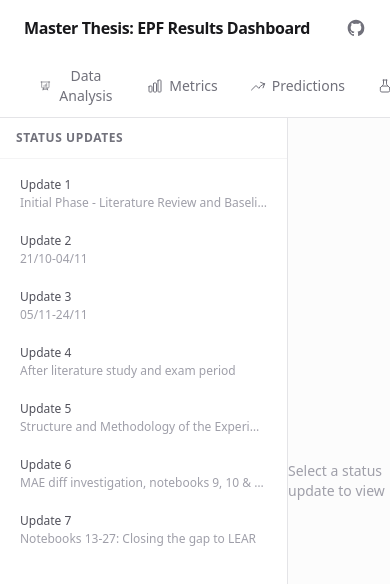
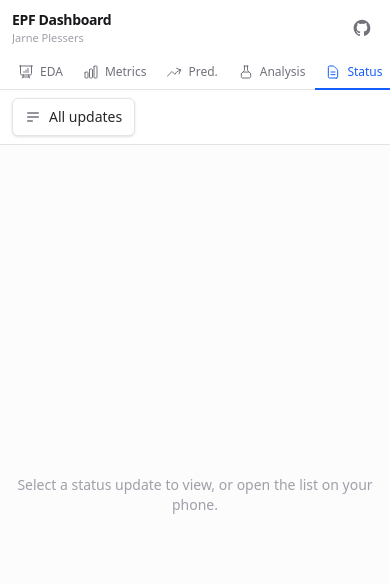
Before and after one commit to d1ff1cult0/masterproef-data-visualization, a Next.js app: page /status-updates in a window 390 px wide. Shown: the top 584 px of the page. Built offline with nearby package versions, Linux system fonts and the light colour scheme.

Commit message:
Made website more mobile friendly

```diff
--- a/components/Dashboard.tsx
+++ b/components/Dashboard.tsx
@@ -1,6 +1,6 @@
 "use client";
 
-import { useState, useEffect } from "react";
+import { useState, useEffect, useCallback } from "react";
 import { usePathname, useRouter } from "next/navigation";
 import Sidebar from "./Sidebar";
 import MetricsView from "./MetricsView";
@@ -13,10 +13,11 @@ import type { SelectedModel } from "@/lib/types";
 
 type Tab = "eda" | "metrics" | "predictions" | "analysis" | "status-updates";
 
-const TABS: { id: Tab; label: string; icon: React.ReactNode }[] = [
+const TABS: { id: Tab; label: string; shortLabel: string; icon: React.ReactNode }[] = [
   {
     id: "eda",
     label: "Data Analysis",
+    shortLabel: "EDA",
     icon: (
       <svg className="w-4 h-4" fill="none" viewBox="0 0 24 24" stroke="currentColor" strokeWidth={1.5}>
         <path strokeLinecap="round" strokeLinejoin="round" d="M3.75 3v11.25A2.25 2.25 0 006 16.5h2.25M3.75 3h-1.5m1.5 0h16.5m0 0h1.5m-1.5 0v11.25A2.25 2.25 0 0118 16.5h-2.25m-7.5 0h7.5m-7.5 0l-1 3m8.5-3l1 3m0 0l.5 1.5m-.5-1.5h-9.5m0 0l-.5 1.5M9 11.25v1.5M12 9v3.75m3-6v6" />
@@ -26,6 +27,7 @@ const TABS: { id: Tab; label: string; icon: React.ReactNode }[] = [
   {
     id: "metrics",
     label: "Metrics",
+    shortLabel: "Metrics",
     icon: (
       <svg className="w-4 h-4" fill="none" viewBox="0 0 24 24" stroke="currentColor" strokeWidth={1.5}>
         <path strokeLinecap="round" strokeLinejoin="round" d="M3 13.125C3 12.504 3.504 12 4.125 12h2.25c.621 0 1.125.504 1.125 1.125v6.75C7.5 20.496 6.996 21 6.375 21h-2.25A1.125 1.125 0 013 19.875v-6.75zM9.75 8.625c0-.621.504-1.125 1.125-1.125h2.25c.621 0 1.125.504 1.125 1.125v11.25c0 .621-.504 1.125-1.125 1.125h-2.25a1.125 1.125 0 01-1.125-1.125V8.625zM16.5 4.125c0-.621.504-1.125 1.125-1.125h2.25C20.496 3 21 3.504 21 4.125v15.75c0 .621-.504 1.125-1.125 1.125h-2.25a1.125 1.125 0 01-1.125-1.125V4.125z" />
@@ -35,6 +37,7 @@ const TABS: { id: Tab; label: string; icon: React.ReactNode }[] = [
   {
     id: "predictions",
     label: "Predictions",
+    shortLabel: "Pred.",
     icon: (
       <svg className="w-4 h-4" fill="none" viewBox="0 0 24 24" stroke="currentColor" strokeWidth={1.5}>
         <path strokeLinecap="round" strokeLinejoin="round" d="M2.25 18L9 11.25l4.306 4.307a11.95 11.95 0 015.814-5.519l2.74-1.22m0 0l-5.94-2.28m5.94 2.28l-2.28 5.941" />
@@ -44,6 +47,7 @@ const TABS: { id: Tab; label: string; icon: React.ReactNode }[] = [
   {
     id: "analysis",
     label: "Analysis",
+    shortLabel: "Analysis",
     icon: (
       <svg className="w-4 h-4" fill="none" viewBox="0 0 24 24" stroke="currentColor" strokeWidth={1.5}>
         <path strokeLinecap="round" strokeLinejoin="round" d="M9.75 3.104v5.714a2.25 2.25 0 01-.659 1.591L5 14.5M9.75 3.104c-.251.023-.501.05-.75.082m.75-.082a24.301 24.301 0 014.5 0m0 0v5.714a2.25 2.25 0 00.659 1.591L19 14.5M14.25 3.104c.251.023.501.05.75.082M19 14.5l-1.756-1.756a2.25 2.25 0 00-1.591-.659H8.347a2.25 2.25 0 00-1.591.659L5 14.5m14 0v4.25A2.25 2.25 0 0116.75 21h-9.5A2.25 2.25 0 015 18.75V14.5" />
@@ -53,6 +57,7 @@ const TABS: { id: Tab; label: string; icon: React.ReactNode }[] = [
   {
     id: "status-updates",
     label: "Status Updates",
+    shortLabel: "Status",
     icon: (
       <svg className="w-4 h-4" fill="none" viewBox="0 0 24 24" stroke="currentColor" strokeWidth={1.5}>
         <path strokeLinecap="round" strokeLinejoin="round" d="M9 12h6m-6 4h6m2 5H7a2 2 0 01-2-2V5a2 2 0 012-2h5.586a1 1 0 01.707.293l5.414 5.414a1 1 0 01.293.707V19a2 2 0 01-2 2z" />
@@ -80,8 +85,29 @@ export default function Dashboard() {
   const [selectedModels, setSelectedModels] = useState<SelectedModel[]>([]);
   const [activeTab, setActiveTab] = useState<Tab>(initialTab);
   const [selectedStatusUpdateId, setSelectedStatusUpdateId] = useState<string | null>(initialStatusId);
+  const [experimentsOpen, setExperimentsOpen] = useState(false);
 
   const hasModels = selectedModels.length > 0;
+
+  const closeExperiments = useCallback(() => setExperimentsOpen(false), []);
+
+  useEffect(() => {
+    if (!experimentsOpen) return;
+    const prev = document.body.style.overflow;
+    document.body.style.overflow = "hidden";
+    return () => {
+      document.body.style.overflow = prev;
+    };
+  }, [experimentsOpen]);
+
+  useEffect(() => {
+    if (!experimentsOpen) return;
+    const onKey = (e: KeyboardEvent) => {
+      if (e.key === "Escape") closeExperiments();
+    };
+    window.addEventListener("keydown", onKey);
+    return () => window.removeEventListener("keydown", onKey);
+  }, [experimentsOpen, closeExperiments]);
 
   // Sync state from URL when pathname changes (e.g. browser back/forward)
   useEffect(() => {
@@ -91,6 +117,7 @@ export default function Dashboard() {
   }, [pathname]);
 
   const handleTabChange = (tab: Tab) => {
+    closeExperiments();
     setActiveTab(tab);
     if (tab === "status-updates") {
       router.push("/status-updates");
@@ -108,23 +135,27 @@ export default function Dashboard() {
     }
   };
 
+  const showExperimentsChrome =
+    activeTab === "metrics" || activeTab === "predictions" || activeTab === "analysis";
+
   return (
-    <div className="flex flex-col h-screen overflow-hidden">
-      <header className="shrink-0 border-b border-zinc-200 bg-white">
-        <div className="flex items-center justify-between px-6 h-14">
-          <div className="flex items-center gap-3">
-            <h1 className="text-base font-semibold tracking-tight text-zinc-900">
-              Master Thesis: EPF Results Dashboard
+    <div className="flex flex-col h-[100dvh] min-h-0 overflow-hidden">
+      <header className="shrink-0 border-b border-zinc-200 bg-white pt-[env(safe-area-inset-top,0px)]">
+        <div className="flex items-center justify-between gap-2 px-3 sm:px-6 min-h-14 py-2 sm:py-0 sm:h-14">
+          <div className="flex flex-col min-w-0 sm:flex-row sm:items-center sm:gap-3">
+            <h1 className="text-sm sm:text-base font-semibold tracking-tight text-zinc-900 truncate">
+              <span className="sm:hidden">EPF Dashboard</span>
+              <span className="hidden sm:inline">Master Thesis: EPF Results Dashboard</span>
             </h1>
-            <span className="text-xs text-zinc-400 hidden sm:inline">
-              - Jarne Plessers
+            <span className="text-[11px] sm:text-xs text-zinc-400 truncate sm:shrink-0">
+              Jarne Plessers
             </span>
           </div>
           <a
             href="https://github.com/d1ff1cult0/electricity-price-forecasting"
             target="_blank"
             rel="noopener noreferrer"
-            className="flex items-center gap-1.5 text-sm text-zinc-500 hover:text-zinc-900 transition-colors"
+            className="flex shrink-0 items-center gap-1.5 rounded-md p-1.5 text-sm text-zinc-500 hover:bg-zinc-50 hover:text-zinc-900 transition-colors"
             title="View on GitHub"
           >
             <svg className="w-5 h-5" fill="currentColor" viewBox="0 0 24 24" aria-hidden="true">
@@ -133,19 +164,21 @@ export default function Dashboard() {
             <span className="hidden sm:inline">GitHub</span>
           </a>
         </div>
-        <nav className="flex px-6 -mb-px">
+        <nav className="flex overflow-x-auto overscroll-x-contain px-2 sm:px-6 -mb-px touch-pan-x [scrollbar-width:thin]">
           {TABS.map((tab) => (
             <button
               key={tab.id}
+              type="button"
               onClick={() => handleTabChange(tab.id)}
-              className={`flex items-center gap-1.5 px-4 py-2.5 text-sm font-medium border-b-2 transition-colors ${
+              className={`flex shrink-0 items-center gap-1.5 px-2.5 py-2 sm:px-4 sm:py-2.5 text-xs sm:text-sm font-medium border-b-2 transition-colors whitespace-nowrap ${
                 activeTab === tab.id
                   ? "border-blue-600 text-blue-600"
                   : "border-transparent text-zinc-500 hover:text-zinc-700 hover:border-zinc-300"
               }`}
             >
               {tab.icon}
-              {tab.label}
+              <span className="sm:hidden">{tab.shortLabel}</span>
+              <span className="hidden sm:inline">{tab.label}</span>
             </button>
           ))}
         </nav>
@@ -163,16 +196,70 @@ export default function Dashboard() {
           />
         ) : (
           <>
+            <div className="hidden h-full min-h-0 shrink-0 lg:flex">
               <Sidebar
                 selectedModels={selectedModels}
                 onSelectionChange={setSelectedModels}
               />
-            <main className="flex-1 overflow-y-auto bg-zinc-50/50">
+            </div>
+            {experimentsOpen && (
+              <div
+                className="fixed inset-0 z-50 flex lg:hidden"
+                role="dialog"
+                aria-modal="true"
+                aria-labelledby="experiments-panel-title"
+              >
+                <button
+                  type="button"
+                  className="absolute inset-0 bg-zinc-900/40"
+                  aria-label="Close experiments panel"
+                  onClick={closeExperiments}
+                />
+                <div className="relative flex h-full min-h-0 max-w-[min(20rem,92vw)] shadow-xl">
+                  <Sidebar
+                    selectedModels={selectedModels}
+                    onSelectionChange={setSelectedModels}
+                    onClose={closeExperiments}
+                  />
+                </div>
+              </div>
+            )}
+            <main className="flex min-h-0 flex-1 flex-col overflow-hidden bg-zinc-50/50">
+              {showExperimentsChrome && (
+                <div className="z-10 flex shrink-0 items-stretch gap-2 border-b border-zinc-200 bg-white/95 px-3 py-2 backdrop-blur-sm lg:hidden">
+                  <button
+                    type="button"
+                    onClick={() => setExperimentsOpen(true)}
+                    className="inline-flex items-center gap-2 rounded-md border border-zinc-200 bg-white px-3 py-2 text-sm font-medium text-zinc-800 shadow-sm hover:bg-zinc-50"
+                  >
+                    <svg
+                      className="h-4 w-4 text-zinc-500"
+                      fill="none"
+                      viewBox="0 0 24 24"
+                      stroke="currentColor"
+                      strokeWidth={2}
+                      aria-hidden="true"
+                    >
+                      <path strokeLinecap="round" strokeLinejoin="round" d="M4 6h16M4 12h16M4 18h7" />
+                    </svg>
+                    Experiments
+                  </button>
+                  <div className="flex min-w-0 flex-1 flex-col justify-center text-xs text-zinc-500">
+                    {hasModels ? (
+                      <span className="truncate">{selectedModels.length} model(s) selected</span>
+                    ) : (
+                      <span className="truncate">Choose models to compare</span>
+                    )}
+                  </div>
+                </div>
+              )}
+              <div className="min-h-0 flex-1 overflow-y-auto">
                 {!hasModels ? (
                   <BestModelsLanding
                     onCompareInDashboard={(models) => {
                       setSelectedModels(models);
                       setActiveTab("metrics");
+                      closeExperiments();
                       if (pathname?.startsWith("/status-updates")) router.push("/");
                     }}
                   />
@@ -183,6 +270,7 @@ export default function Dashboard() {
                 ) : activeTab === "analysis" ? (
                   <AnalysisView selectedModels={selectedModels} />
                 ) : null}
+              </div>
             </main>
           </>
         )}
--- a/components/StatusUpdateView.tsx
+++ b/components/StatusUpdateView.tsx
@@ -1,6 +1,6 @@
 "use client";
 
-import { useState } from "react";
+import { useState, useEffect, useCallback } from "react";
 import type { StatusUpdateSection } from "@/lib/status-updates";
 import { STATUS_UPDATES } from "@/lib/status-updates";
 
@@ -154,56 +154,167 @@ function SectionRenderer({ section }: { section: StatusUpdateSection }) {
   }
 }
 
-export default function StatusUpdateView({
+function StatusUpdateList({
   selectedUpdateId,
   onSelectUpdate,
-}: StatusUpdateViewProps) {
-  const selectedUpdate = STATUS_UPDATES.find((u) => u.id === selectedUpdateId);
-
+  onPick,
+  showClose,
+  onClose,
+}: StatusUpdateViewProps & {
+  onPick?: (id: string | null) => void;
+  showClose?: boolean;
+  onClose?: () => void;
+}) {
   return (
-    <div className="flex flex-1 overflow-hidden">
-      <aside className="w-72 shrink-0 border-r border-zinc-200 bg-white flex flex-col overflow-hidden">
-        <div className="px-4 py-3 border-b border-zinc-100">
-          <h2 className="text-xs font-semibold text-zinc-500 uppercase tracking-wider">
+    <aside className="flex h-full min-h-0 w-72 max-w-[min(18rem,90vw)] shrink-0 flex-col overflow-hidden border-r border-zinc-200 bg-white lg:max-w-none">
+      <div className="flex min-h-11 items-center justify-between gap-2 border-b border-zinc-100 px-4 py-3">
+        <h2
+          id={showClose ? "status-updates-panel-title" : undefined}
+          className="text-xs font-semibold uppercase tracking-wider text-zinc-500"
+        >
           Status Updates
         </h2>
+        {showClose && onClose && (
+          <button
+            type="button"
+            onClick={onClose}
+            className="rounded-md p-1.5 text-zinc-500 transition-colors hover:bg-zinc-100 hover:text-zinc-800 lg:hidden"
+            aria-label="Close status updates list"
+          >
+            <svg className="h-5 w-5" fill="none" viewBox="0 0 24 24" stroke="currentColor" strokeWidth={2}>
+              <path strokeLinecap="round" strokeLinejoin="round" d="M6 18L18 6M6 6l12 12" />
+            </svg>
+          </button>
+        )}
       </div>
-        <div className="flex-1 overflow-y-auto p-2 space-y-0.5">
+      <div className="flex-1 space-y-0.5 overflow-y-auto p-2">
         {STATUS_UPDATES.map((u) => (
           <button
             key={u.id}
-              onClick={() => onSelectUpdate(selectedUpdateId === u.id ? null : u.id)}
-              className={`w-full text-left px-3 py-2.5 rounded-md text-xs transition-colors ${
+            type="button"
+            onClick={() => {
+              const next = selectedUpdateId === u.id ? null : u.id;
+              onSelectUpdate(next);
+              onPick?.(next);
+            }}
+            className={`w-full rounded-md px-3 py-2.5 text-left text-xs transition-colors ${
               selectedUpdateId === u.id
                 ? "bg-blue-50 text-blue-700 ring-1 ring-blue-200"
                 : "text-zinc-600 hover:bg-zinc-50"
             }`}
           >
             <span className="font-medium">Update {u.number}</span>
-              <span className={`block truncate mt-0.5 ${selectedUpdateId === u.id ? "text-blue-500" : "text-zinc-400"}`}>
+            <span
+              className={`mt-0.5 block truncate ${selectedUpdateId === u.id ? "text-blue-500" : "text-zinc-400"}`}
+            >
               {u.title}
             </span>
           </button>
         ))}
       </div>
     </aside>
+  );
+}
 
-      <main className="flex-1 overflow-y-auto bg-zinc-50/50">
+export default function StatusUpdateView({
+  selectedUpdateId,
+  onSelectUpdate,
+}: StatusUpdateViewProps) {
+  const selectedUpdate = STATUS_UPDATES.find((u) => u.id === selectedUpdateId);
+  const [listOpen, setListOpen] = useState(false);
+
+  const closeList = useCallback(() => setListOpen(false), []);
+
+  useEffect(() => {
+    if (!listOpen) return;
+    const prev = document.body.style.overflow;
+    document.body.style.overflow = "hidden";
+    return () => {
+      document.body.style.overflow = prev;
+    };
+  }, [listOpen]);
+
+  useEffect(() => {
+    if (!listOpen) return;
+    const onKey = (e: KeyboardEvent) => {
+      if (e.key === "Escape") closeList();
+    };
+    window.addEventListener("keydown", onKey);
+    return () => window.removeEventListener("keydown", onKey);
+  }, [listOpen, closeList]);
+
+  return (
+    <div className="flex min-h-0 flex-1 overflow-hidden">
+      <div className="hidden h-full min-h-0 shrink-0 lg:flex">
+        <StatusUpdateList selectedUpdateId={selectedUpdateId} onSelectUpdate={onSelectUpdate} />
+      </div>
+
+      {listOpen && (
+        <div
+          className="fixed inset-0 z-50 flex lg:hidden"
+          role="dialog"
+          aria-modal="true"
+          aria-labelledby="status-updates-panel-title"
+        >
+          <button
+            type="button"
+            className="absolute inset-0 bg-zinc-900/40"
+            aria-label="Close status updates list"
+            onClick={closeList}
+          />
+          <div className="relative flex h-full min-h-0 max-w-[min(20rem,92vw)] shadow-xl">
+            <StatusUpdateList
+              selectedUpdateId={selectedUpdateId}
+              onSelectUpdate={onSelectUpdate}
+              onPick={() => closeList()}
+              showClose
+              onClose={closeList}
+            />
+          </div>
+        </div>
+      )}
+
+      <main className="flex min-h-0 flex-1 flex-col overflow-hidden bg-zinc-50/50">
+        <div className="z-10 flex shrink-0 items-center gap-2 border-b border-zinc-200 bg-white/95 px-3 py-2 backdrop-blur-sm lg:hidden">
+          <button
+            type="button"
+            onClick={() => setListOpen(true)}
+            className="inline-flex items-center gap-2 rounded-md border border-zinc-200 bg-white px-3 py-2 text-sm font-medium text-zinc-800 shadow-sm hover:bg-zinc-50"
+          >
+            <svg
+              className="h-4 w-4 text-zinc-500"
+              fill="none"
+              viewBox="0 0 24 24"
+              stroke="currentColor"
+              strokeWidth={2}
+              aria-hidden="true"
+            >
+              <path strokeLinecap="round" strokeLinejoin="round" d="M4 6h16M4 12h16M4 18h7" />
+            </svg>
+            All updates
+          </button>
+          {selectedUpdate && (
+            <span className="min-w-0 flex-1 truncate text-xs text-zinc-500">
+              Update {selectedUpdate.number}: {selectedUpdate.title}
+            </span>
+          )}
+        </div>
+        <div className="min-h-0 flex-1 overflow-y-auto">
           {!selectedUpdate ? (
-          <div className="flex items-center justify-center h-full">
-            <p className="text-sm text-zinc-400">
-              Select a status update to view
+            <div className="flex h-full min-h-[40vh] items-center justify-center px-4">
+              <p className="text-center text-sm text-zinc-400">
+                Select a status update to view, or open the list on your phone.
               </p>
             </div>
           ) : (
-          <div className="p-8 max-w-4xl mx-auto">
+            <div className="mx-auto max-w-4xl px-4 py-6 sm:px-6 sm:py-8 lg:p-8">
               <article>
-              <header className="mb-8 pb-6 border-b border-zinc-200">
-                <h1 className="text-2xl font-bold text-zinc-900">
+                <header className="mb-6 border-b border-zinc-200 pb-4 sm:mb-8 sm:pb-6">
+                  <h1 className="text-xl font-bold text-zinc-900 sm:text-2xl">
                     Status Update {selectedUpdate.number}: {selectedUpdate.title}
                   </h1>
                   {selectedUpdate.date && (
-                  <p className="text-sm text-zinc-500 mt-1">{selectedUpdate.date}</p>
+                    <p className="mt-1 text-sm text-zinc-500">{selectedUpdate.date}</p>
                   )}
                 </header>
 
@@ -215,6 +326,7 @@ export default function StatusUpdateView({
               </article>
             </div>
           )}
+        </div>
       </main>
     </div>
   );
```
Also changed, not shown: app/layout.tsx (+7 -1 lines), components/Sidebar.tsx (+25 -3 lines). Lines whose indentation alone changed are shown as unchanged.
